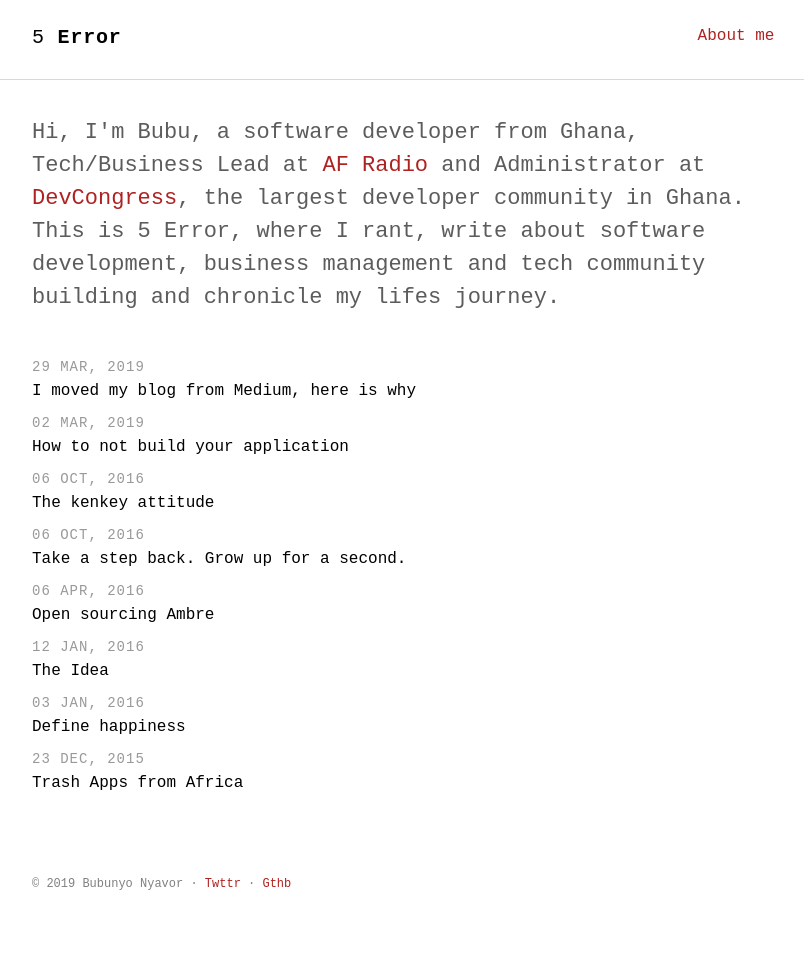
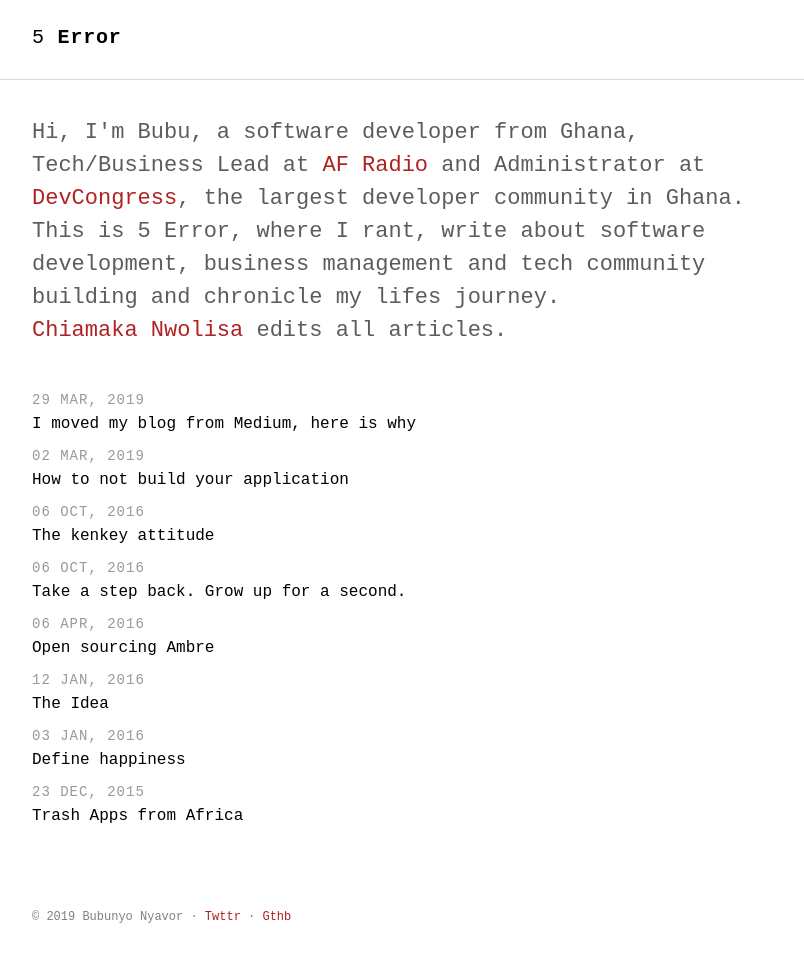
Before and after one commit to bubunyo/bubunyo.github.io, a Jekyll site: the page built from index.html, in a window 1280 px wide. Shown: the whole page, without its empty margins (232-1036 px from the left). Built offline with Jekyll 4.4.1, drawn with Linux system fonts in a browser that asks for light colours; some web fonts are replaced; before the commit the page ends 941 px from its top, so only the background shows below that.

Commit message:
some edits

```diff
--- a/_includes/intro.html
+++ b/_includes/intro.html
@@ -5,6 +5,8 @@
         and Administrator at <a href="http://www.devcongress.org">DevCongress</a>, the largest developer community in Ghana.
         This is 5 Error, where I rant, write about software development, business management and tech community building and
         chronicle my lifes journey.
+        <br/>
+        <a href="https://twitter.com/Mz_Chi">Chiamaka Nwolisa</a> edits all articles.
     </p>
   </div>
 </section>
--- a/_includes/nav.html
+++ b/_includes/nav.html
@@ -3,7 +3,7 @@
   <div class="container">
     <h1 class="logo"><a href="{{ '/' | prepend: site.baseurl | prepend: site.url }}">{{ site.title_left }}<span>{{ site.title_right }}</span></a></h1>
     <ul class="navbar">
-      <li><a href="{{ '/about' | prepend: site.baseurl | prepend: site.url }}">About me</a></li>
+      <!-- <li><a href="{{ '/about' | prepend: site.baseurl | prepend: site.url }}">About me</a></li> -->
       <!-- <li><a href="{{ "/feed.xml" | prepend: site.baseurl | prepend: site.url }}" target="_blank">RSS</a></li> -->
     </ul>
   </div>
```
